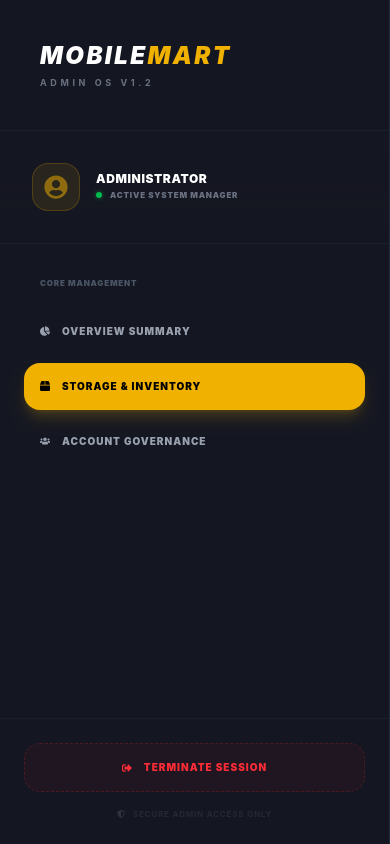
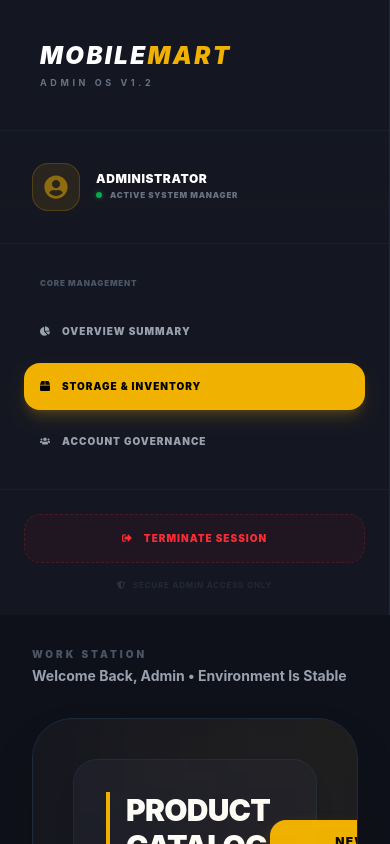
Before and after one commit to FaheemaMariyam/clt_mobilemart_frontend, a React (Vite) app: page /admin/products in a window 390 px wide. Shown: the top 844 px of the page. Built offline with nearby package versions, Linux system fonts and the light colour scheme; no server answers; sample sign-in values are in the browser's storage.

Commit message:
Fixed Admin dashboard and modal mobile responsiveness

```diff
--- a/src/pages/AdminDashboard.jsx
+++ b/src/pages/AdminDashboard.jsx
@@ -19,7 +19,7 @@ const AdminDashboard = () => {
         <div className="flex flex-col lg:flex-row min-h-screen bg-[#0F111A]">
 
             {/* Desktop Sidebar (Fixed) */}
-            <aside className="w-full lg:w-80 bg-[#141621] border-r border-gray-800 flex flex-col sticky top-0 h-screen overflow-y-auto">
+            <aside className="w-full lg:w-80 bg-[#141621] border-r border-gray-800 flex flex-col lg:sticky lg:top-0 h-auto lg:h-screen overflow-y-auto z-40">
 
                 {/* Brand Logo Section */}
                 <div className="p-10 border-b border-gray-800/50">
--- a/src/pages/AdminProducts.jsx
+++ b/src/pages/AdminProducts.jsx
@@ -247,7 +247,7 @@ const AdminProducts = () => {
                             </div>
                         ) : (
                             /* EDIT MODE */
-                            <form onSubmit={handleSubmit} className="grid grid-cols-1 md:grid-cols-2 gap-10">
+                            <form onSubmit={handleSubmit} className="grid grid-cols-1 lg:grid-cols-2 gap-10">
                                 <div className="space-y-6">
                                     <div>
                                         <label className="block text-[10px] font-black text-gray-500 mb-3 uppercase tracking-[0.2em]">Model Identity</label>
@@ -257,7 +257,7 @@ const AdminProducts = () => {
                                             value={formData.name} onChange={(e) => setFormData({...formData, name: e.target.value})} placeholder="Device Name"
                                         />
                                     </div>
-                                    <div className="grid grid-cols-2 gap-6">
+                                    <div className="grid grid-cols-1 sm:grid-cols-2 gap-6">
                                         <div>
                                             <label className="block text-[10px] font-black text-gray-500 mb-3 uppercase tracking-[0.2em]">Brand Agency</label>
                                             <input
@@ -313,7 +313,7 @@ const AdminProducts = () => {
                                             <MediaInput icon={FaVideo} label="Video Presentation" onChange={(e) => handleFileChange(e, 'video')} accent="text-red-500" />
                                         </div>
                                     </div>
-                                    <div className="flex gap-4 pt-4">
+                                    <div className="flex flex-col sm:flex-row gap-4 pt-4">
                                         <button
                                             type="button"
                                             onClick={() => selectedProduct ? setIsEditMode(false) : setShowModal(false)}
```
